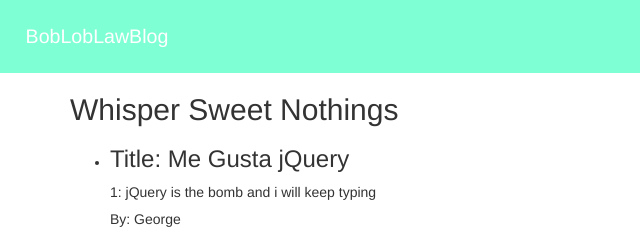
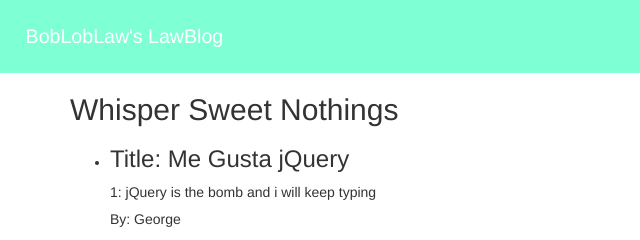
Before and after one commit to TIY-Charleston-Front-End-May2016/demos, a plain HTML site: page bobloblawblog/index.html in a window 1280 px wide. Shown: the top 240 px of the page, 0-640 px from the left. Drawn offline with nearby package versions, Linux system fonts and the light colour scheme.

Commit message:
bobloblawslawblgo

```diff
--- a/bobloblawblog/index.html
+++ b/bobloblawblog/index.html
@@ -2,7 +2,7 @@
 <html>
   <head>
     <meta charset="utf-8">
-    <title>BobLobLawBlog</title>
+    <title>BobLobLaw's LawBlog</title>
     <link rel="stylesheet" href="https://cdnjs.cloudflare.com/ajax/libs/normalize/4.1.1/normalize.css" media="screen" title="no title" charset="utf-8">
     <link rel="stylesheet" href="https://maxcdn.bootstrapcdn.com/bootstrap/3.3.6/css/bootstrap.min.css" media="screen" title="no title" charset="utf-8">
     <link rel="stylesheet" href="styles.css" media="screen" title="no title" charset="utf-8">
@@ -10,7 +10,7 @@
   <body>
     <header>
       <nav>
-        <h4>BobLobLawBlog</h4>
+        <h4>BobLobLaw's LawBlog</h4>
         <ul>
           <li>Contact</li>
           <li>About</li>
```
